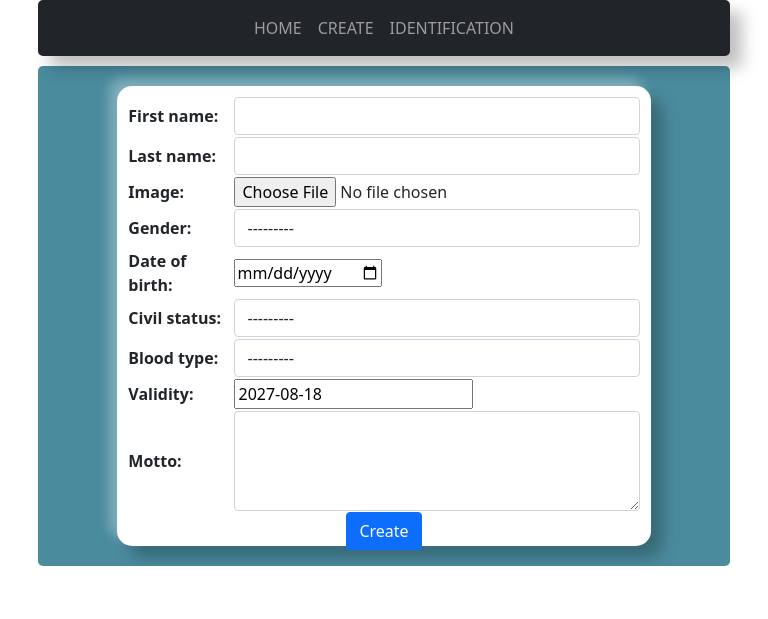
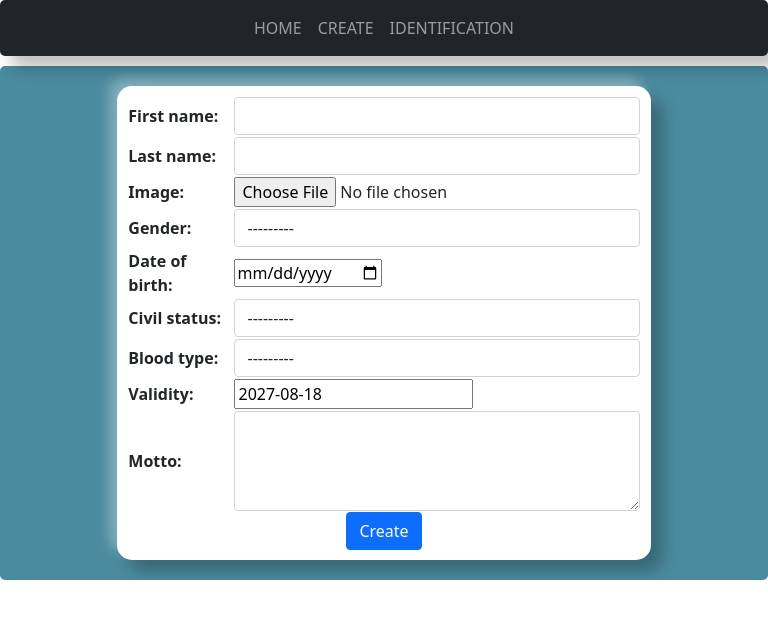
Before and after one commit to civarry/id-generator, a Django app: page /register/ in a window 768 px wide. Shown: the top 619 px of the page. Run offline with Django 4.2, Linux system fonts and the light colour scheme; some libraries are stand-ins or nearby versions.

Commit message:
final comit

```diff
--- a/main/static/css/styles.css
+++ b/main/static/css/styles.css
@@ -138,7 +138,7 @@ a:hover{
 .form-box{
     padding: 10px;
     margin: 0 auto;
-    height: 460px;
+    height: auto;
     width: 533.33px;
     background-color: #fff;
     background-size: cover;
@@ -166,7 +166,18 @@ a:hover{
     flex: 50%;
 }
 @media (min-width: 414px) and (max-width: 900px){
-    .container{
+    .navbar{
         width: 100%;
     }
+    .my-cont{
+        width: 100%;
+    }
+    .card-box{
+        margin: 0 auto;
+    }
+    .form-box{
+        margin: 0 auto;
+        align-items: center;
+        justify-content: center;
+    }
 }
```
Also changed, not shown: db.sqlite3, media/images/pfp.png (deleted), media/images/pfp_LdcxjYd.png (deleted), media/images/pfp_LdcxjYd.png.150x150_q85_crop.png (deleted), media/images/receipt.jpg (deleted), media/images/receipt.jpg.150x150_q85_crop.jpg (deleted), media/images/steve.jpg (deleted), media/images/steve.jpg.150x150_q85_crop.jpg (deleted).
